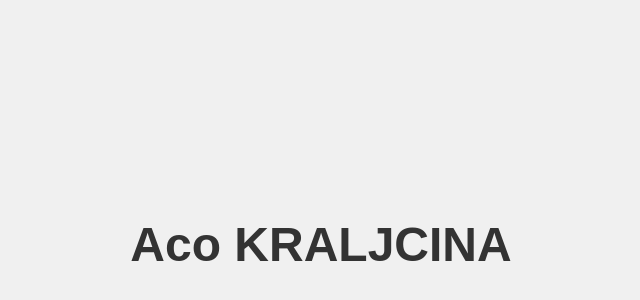
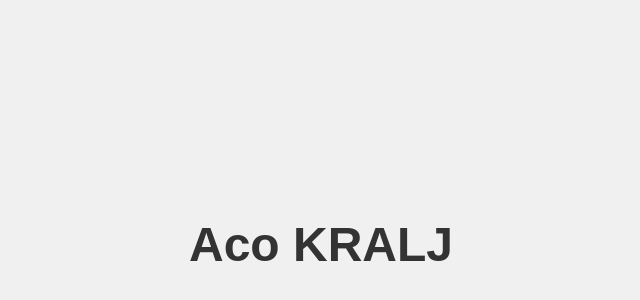
Before and after one commit to acobabic/terraform-beginner-bootcamp-2023, a plain HTML site: page public/index.html in a window 1280 px wide. Shown: the part 156-456 px from the top of the page, without its empty margins (319-959 px from the left). Drawn offline with Linux system fonts and the light colour scheme.

```diff
--- a/public/index.html
+++ b/public/index.html
@@ -25,6 +25,6 @@
     </style>
 </head>
 <body>
-    <h1>Aco KRALJCINA</h1>
+    <h1>Aco KRALJ</h1>
 </body>
 </html>
```
Also changed, not shown: 7 other files.
